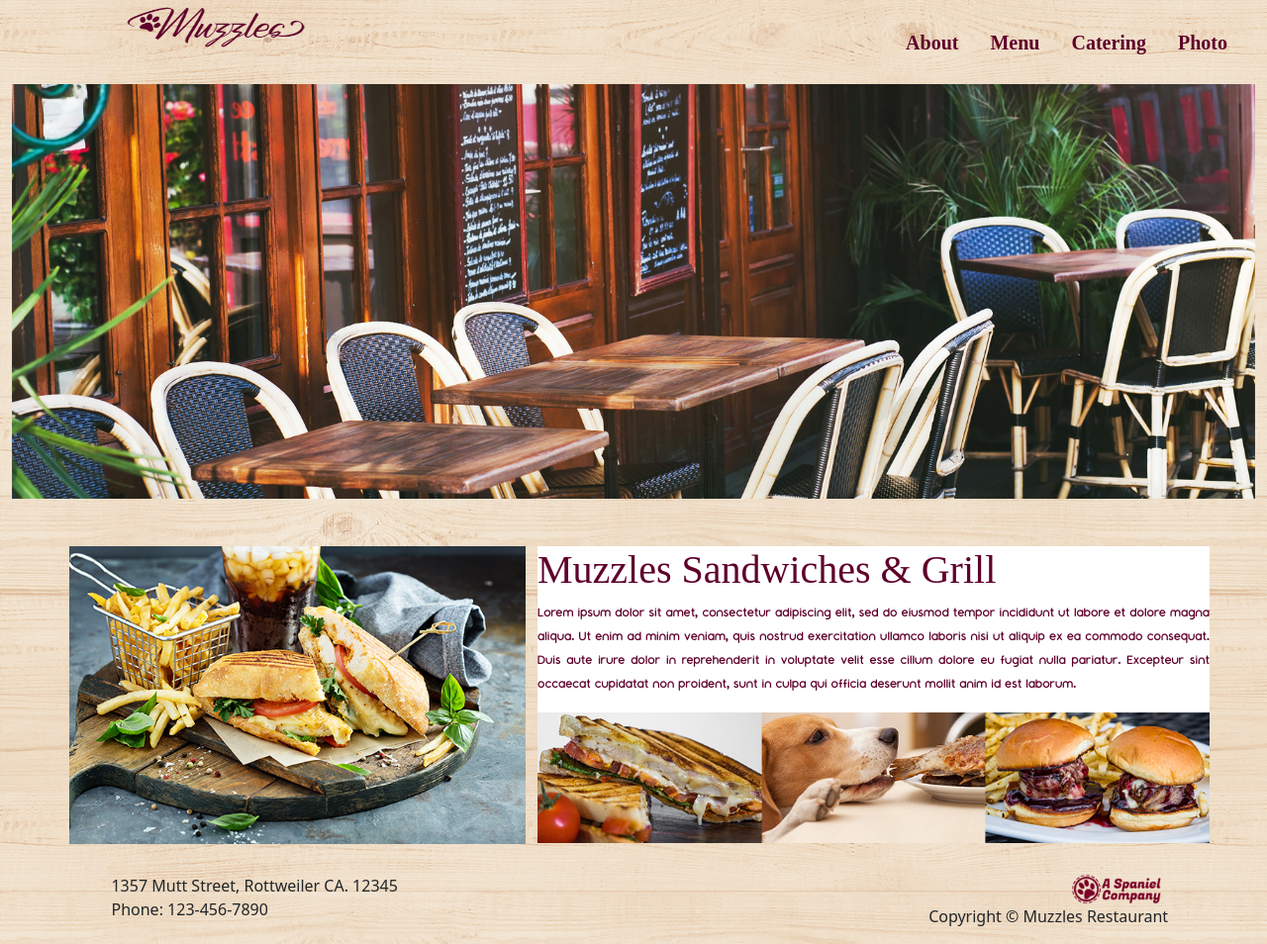
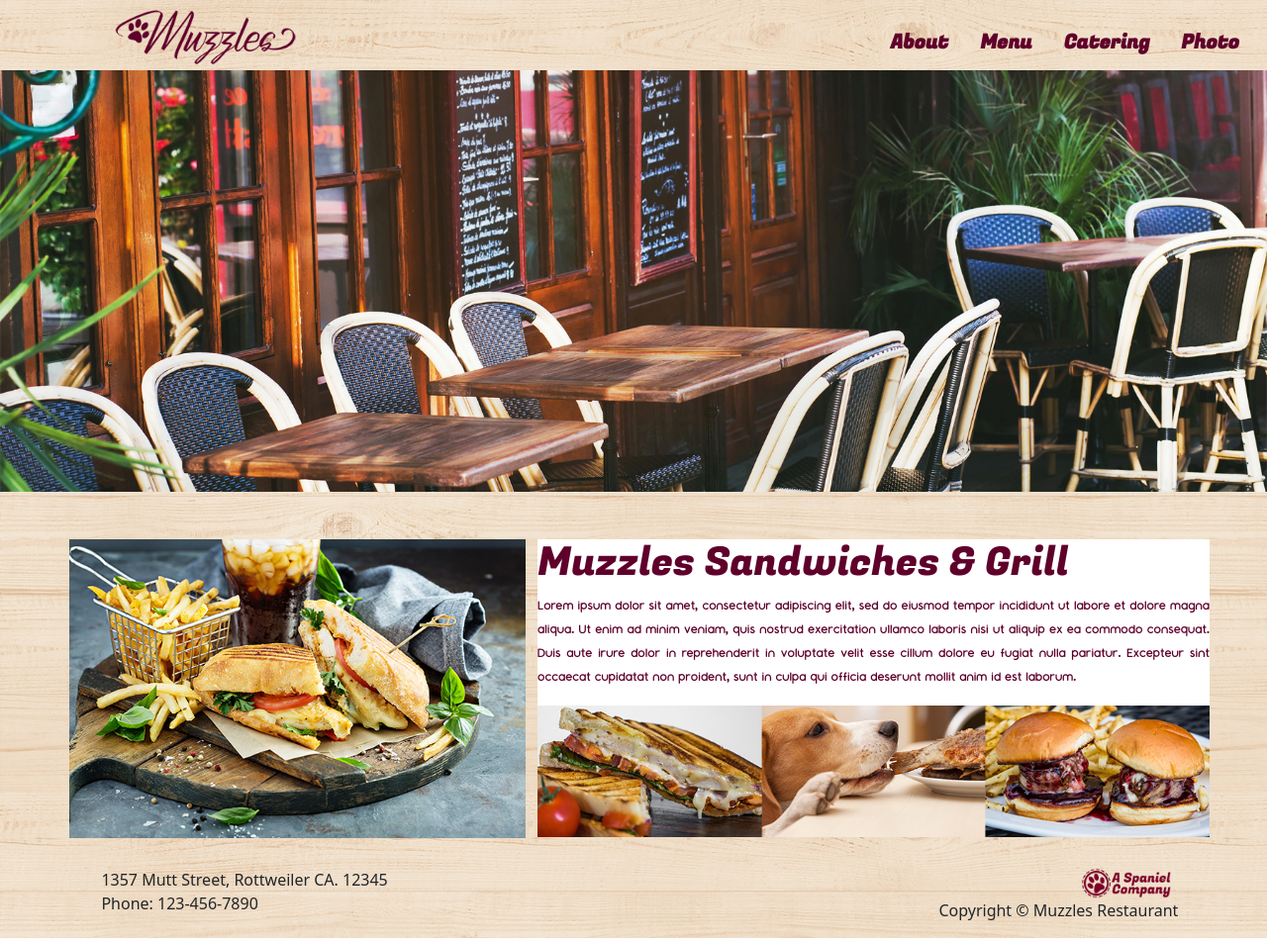
Before and after one commit to Ulissesortega/OrtegaUPR, a plain HTML site: page index.html in a window 1280 px wide. Shown: the whole page at 99% size. Drawn offline with nearby package versions, Linux system fonts and the light colour scheme.

Commit message:
Updated NavBar

```diff
--- a/index.html
+++ b/index.html
@@ -1,37 +1,38 @@
 <!doctype html>
 <html lang="en">
+  <head>
+    <meta charset="utf-8">
+    <meta name="viewport" content="width=device-width, initial-scale=1">
+    <title>Bootstrap demo</title>
+    <link href="https://cdn.jsdelivr.net/npm/bootstrap@5.2.3/dist/css/bootstrap.min.css" rel="stylesheet" integrity="sha384-rbsA2VBKQhggwzxH7pPCaAqO46MgnOM80zW1RWuH61DGLwZJEdK2Kadq2F9CUG65" crossorigin="anonymous">
+    <link rel="stylesheet" href="../css/styles.css">
+    <link rel="stylesheet" href="../scripts/app.js">
+    <link rel="preconnect" href="https://fonts.googleapis.com">
+<link rel="preconnect" href="https://fonts.gstatic.com" crossorigin>
+<link href="https://fonts.googleapis.com/css2?family=Fugaz+One&display=swap" rel="stylesheet">
 
-<head>
-  <meta charset="utf-8">
-  <meta name="viewport" content="width=device-width, initial-scale=1">
-  <title>Home Page</title>
-  <link href="https://cdn.jsdelivr.net/npm/bootstrap@5.2.3/dist/css/bootstrap.min.css" rel="stylesheet"
-    integrity="sha384-rbsA2VBKQhggwzxH7pPCaAqO46MgnOM80zW1RWuH61DGLwZJEdK2Kadq2F9CUG65" crossorigin="anonymous">
-  <link rel="stylesheet" href="./css/styles.css">
-</head>
+  </head>
+  <body>
+    <!-- This is the NAVBAR -->
 
-<body>
-  <div class="container-fluid">
-
-    <!-- This is the NavBar -->
-    <div class="container-fluid mb-3">
+    <div class="container-fluid">
       <div class="row">
         <div class="col-lg-3 col-sm-3">
-          <a href="./index.html" class="muzzles"><img src="./assets/MuzzlesLogo.png" width="65%" height="75%" alt="Logo Muzzles"></a>
+          <a class="muzzles" href="../index.html"><img src="../assets/MuzzlesLogo.png" width="65%" alt="Company Logo Muzzles" href="../index.html"></a>
         </div>
         <div class="col-9 unavbartext unabtextcolor">
           <ul class="nav justify-content-end">
             <li class="nav-item">
-              <a class="nav-link active unavtextcolor" href="./Pages/about.html">About</a>
+              <a class="nav-link active unavtextcolor" href="../Pages/about.html">About</a>
             </li>
             <li class="nav-item">
-              <a class="nav-link unavtextcolor" href="./Pages/menu.html">Menu</a>
+              <a class="nav-link unavtextcolor" href="../Pages/menu.html">Menu</a>
             </li>
             <li class="nav-item">
-              <a class="nav-link unavtextcolor" href="./Pages/catering.html">Catering</a>
+              <a class="nav-link unavtextcolor" href="../Pages/catering.html">Catering</a>
             </li>
             <li class="nav-item">
-              <a class="nav-link unavtextcolor" href="./Pages/photos.html">Photo</a>
+              <a class="nav-link unavtextcolor" href="../Pages/photos.html">Photo</a>
             </li>
           </ul>
         </div>
```
Also changed, not shown: Pages/about.html (+1 -1 lines), Pages/catering.html (+8 -7 lines), Pages/menu.html (+3 -4 lines).
